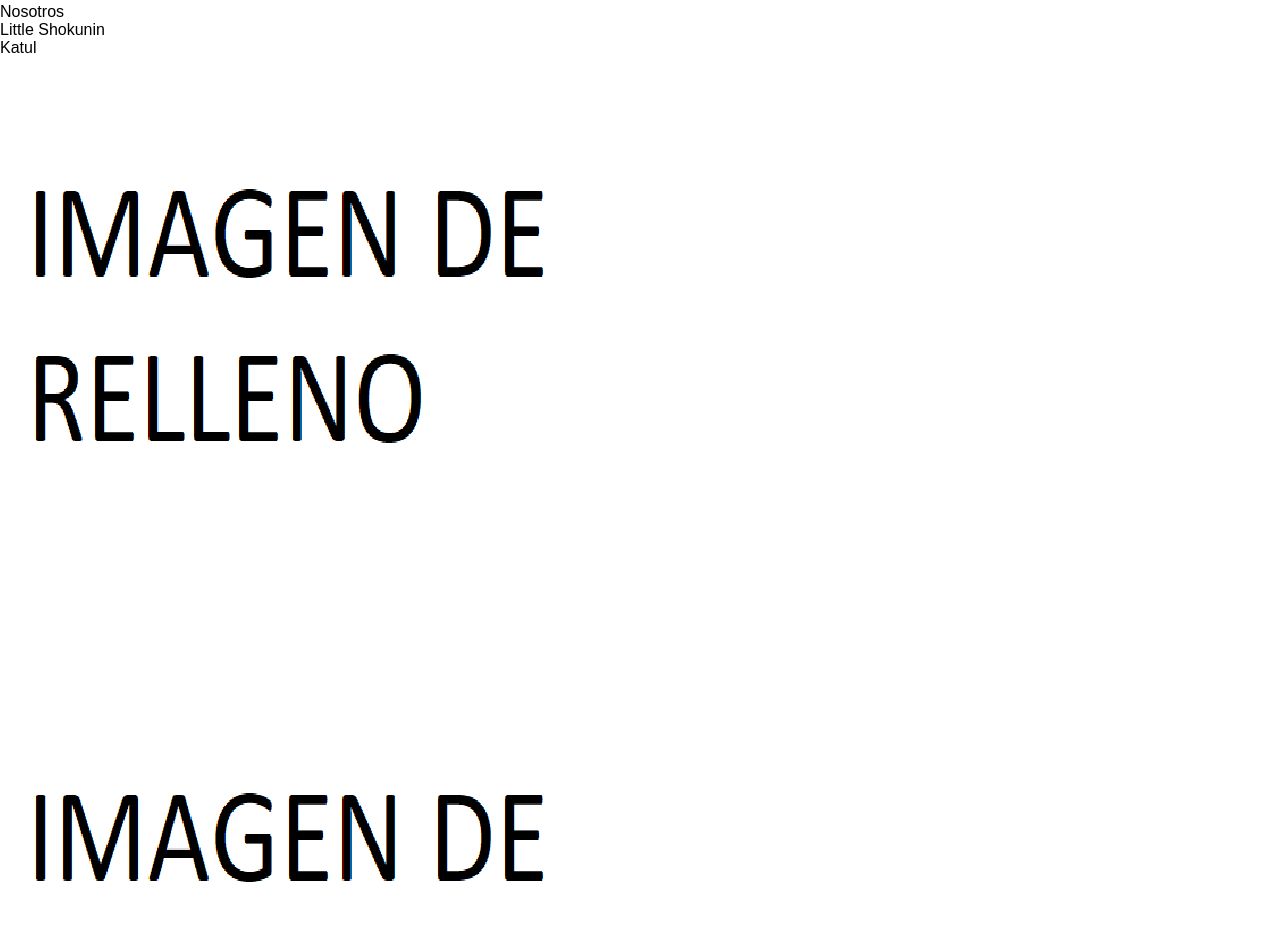
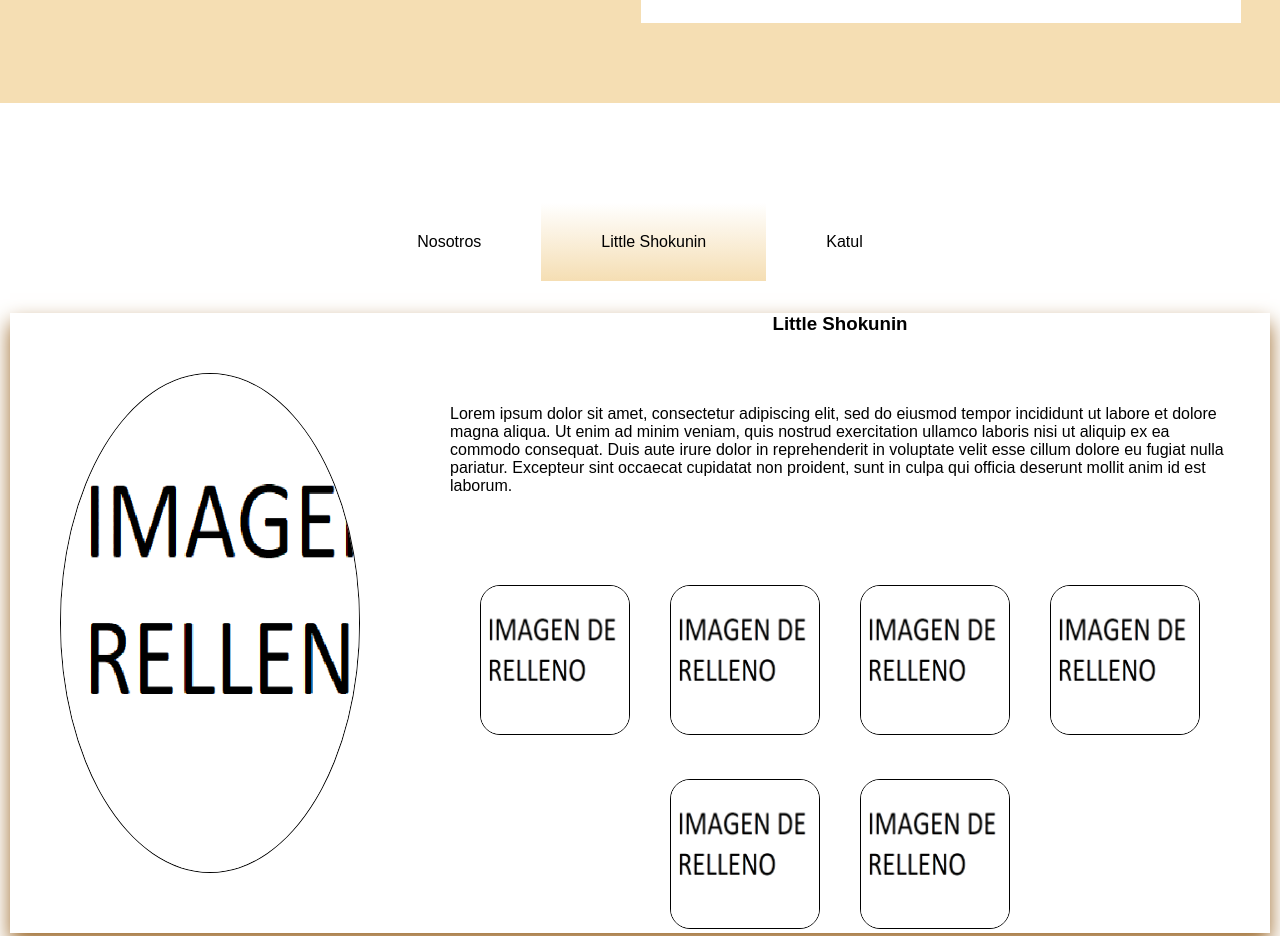
Before and after one commit to Pakeating/Web-Shokunin-Katul, a plain HTML site: page index.html in a window 1280 px wide. Shown: the part 737-1673 px from the top of the page. Drawn offline with Linux system fonts and the light colour scheme.

Commit message:
estilos hasta about incluido

```diff
--- a/assets/style.css
+++ b/assets/style.css
@@ -4,3 +4,161 @@
     box-sizing: border-box;
     font-family: sans-serif;
 }
+/* variables */
+:root{
+    --color1:wheat;
+    --color2:rgb(194, 91, 91);
+    --color3:rgb(157, 107, 45);
+    --text-color1:white;
+    --text-color2:rgb(27, 27, 27);
+
+}
+
+
+
+                    /* nabvar */
+
+.navbar{
+    width: 100%;
+    position:fixed;
+    top:0;
+    background-color: var(--color1);
+    height:70px;
+    overflow: hidden;
+}
+.navbar ul{
+    display:flex;
+    justify-content: space-evenly;
+    align-items: center;
+    flex-wrap: wrap;
+}
+.navbar ul .container-list{
+
+    display:flex;
+    justify-content:end;
+    align-items: center;
+    list-style: none;
+    margin: auto;
+
+}
+.navbar li a{
+    text-decoration: none;
+    padding:30px;
+    color:var(--text-color2)
+}
+.navbar li a:hover{
+    background-color:var(--color3);
+    color:var(--color1)
+}
+.navbar ul li img{
+    height: 70px;
+    margin-left: 30px;
+}
+
+            /* portada */
+
+#portada{
+    padding-top: 20vh;
+    padding-bottom: 10vh;
+    width:100%;
+    display:flex;
+    flex-wrap: wrap;
+    align-items: center;
+    justify-content: center;
+    gap:20vh;
+    background-color: var(--color1);
+}
+
+            /* about */
+
+#about{
+    margin:10px;
+    margin-top:50px;
+    display:flex;
+    flex-direction: column;
+    align-items: center;
+
+}
+.about-container-selector{
+    height: 60px;
+    margin-bottom: 100px;
+}
+.about-container-selector ul{
+    width:100%;
+    display:flex;
+    align-items: center;
+    justify-content: center;
+    list-style: none;
+    padding: 20px;
+
+}
+
+.about-container-selector li{
+    padding:60px;
+    transition:ease 0.3s;
+}
+
+.about-container-selector li:hover{
+    padding:30px 60px;
+    background-color:rgba(245, 222, 179, 0.2);
+}
+
+.about-container-selector ul .active{
+    background:linear-gradient(white , var(--color1));
+    padding: 30px 60px;
+}
+
+.container-content{
+    display:none;
+}
+
+.container-content.active{
+    display:flex;
+    margin-top: 0px;
+    box-shadow: 0px 10px 20px var(--color3);
+    align-items: center;
+    justify-content: center;
+
+}
+.container-content.active img{
+    height: 500px;
+}
+.container-content.active .container-content-text{
+    display: flex;
+    flex-direction: column;
+    justify-content: center;
+    align-items: center;
+}
+.container-content.active .container-content-text h3{
+    margin-bottom: 30px;
+}
+.container-content.active .container-content-text p{
+    margin:40px
+}
+
+.container-content.active .container-img{
+    height: 500px;
+    min-width: 300px;
+    border-radius: 50%;
+    border: 1px solid black;
+    margin:50px;
+    overflow: hidden;
+}
+
+.container-content-text-cards{
+    margin-top: 50px;
+    display: flex;
+    justify-content: center;
+    gap:40px;
+    flex-wrap: wrap;
+}
+
+.container-content-text-cards .card img{
+    height: 150px;
+    border-radius: 20px;
+    border: 1px solid black;
+    transition: ease-in 0.2s;
+}
+.container-content-text-cards .card img:hover{
+    opacity:0.2;
+}
--- a/index.html
+++ b/index.html
@@ -1,11 +1,12 @@
 <!DOCTYPE html>
 <html lang="es">
+
 <head>
 	<meta charset="UTF-8">
 	<meta name="viewport" content="width=device-width, initial-scale=1.0">
 	<title>Tus Artesanias al mejor precio</title>
 	<link rel="stylesheet" href="assets/style.css">
-    <link rel="stylesheet" href="">
+	<link rel="icon" href="Assets/img/favicon.png" type="image/png">
 </head>
 
 
@@ -13,12 +14,16 @@
 	<header>
 		<div class="navbar">
 			<ul>
+				<li><img src="assets/img/LogoEmpresa.png" alt=""></li>
+				<div class="container-list">
 					<li><a href="#portada"> Inicio</a></li>
 					<li><a href="#about">Sobre Nosotros</a></li>
 					<li><a href="#productos">Productos</a></li>
 					<li><a href="#eventos">Encuéntranos</a></li>
 					<li><a href="#eventos-pasados">Eventos pasados</a></li>
 					<li><a href="#contacto">Contacto</a></li>
+				</div>
+
 
 			</ul>
 		</div>
@@ -34,20 +39,83 @@
 		<section id="about">
 			<div class="about-container-selector">
 				<ul>
-                    <li id="selector-nosotros">Nosotros</li>
-                    <li id="selector-shokunin">Little Shokunin</li>
-                    <li id="selector-katul">Katul</li>
+					<li id="selector-nosotros" class="selector">Nosotros</li>
+					<li id="selector-shokunin" class="selector active">Little Shokunin</li>
+					<li id="selector-katul" class="selector">Katul</li>
 				</ul>
 			</div>
 			<div class="about-container-content">
-                <div id="content-nosotros" class="container-content-1 active">
+				<div id="content-nosotros" class="container-content ">
+					<img src="assets/img/relleno.png" alt="">
+					<p>Lorem ipsum dolor sit amet, consectetur adipiscing elit, sed do eiusmod tempor incididunt ut labore et
+					dolore magna aliqua. Ut enim ad minim veniam, quis nostrud exercitation ullamco laboris nisi ut aliquip ex
+					ea commodo consequat. Duis aute irure dolor in reprehenderit in voluptate velit esse cillum dolore eu fugiat
+					nulla pariatur. Excepteur sint occaecat cupidatat non proident, sunt in culpa qui officia deserunt mollit
+					anim id est laborum.</p>
+				</div>
+				<div id="content-shokunin" class="container-content active">
+					<div class="container-img">
 						<img src="assets/img/relleno.png" alt="">
 					</div>
-                <div id="content-shokunin" class="container-content-2">
+					<div class="container-content-text">
+						<h3>Little Shokunin</h3>
+						<p>Lorem ipsum dolor sit amet, consectetur adipiscing elit, sed do eiusmod tempor incididunt ut labore et
+						dolore magna aliqua. Ut enim ad minim veniam, quis nostrud exercitation ullamco laboris nisi ut aliquip ex
+						ea commodo consequat. Duis aute irure dolor in reprehenderit in voluptate velit esse cillum dolore eu
+						fugiat nulla pariatur. Excepteur sint occaecat cupidatat non proident, sunt in culpa qui officia deserunt
+						mollit anim id est laborum.</p>
+						<div class="container-content-text-cards">
+							<div class="card">
+								<a href="#"><img src="assets/img/relleno.png" alt=""></a>
+							</div>
+							<div class="card">
+								<a href="#"><img src="assets/img/relleno.png" alt=""></a>
+							</div>
+							<div class="card">
+								<a href="#"><img src="assets/img/relleno.png" alt=""></a>
+							</div>
+							<div class="card">
+								<a href="#"><img src="assets/img/relleno.png" alt=""></a>
+							</div>
+							<div class="card">
+								<a href="#"><img src="assets/img/relleno.png" alt=""></a>
+							</div>
+							<div class="card">
+								<a href="#"><img src="assets/img/relleno.png" alt=""></a>
+							</div>
+						</div>
+					</div>
+				</div>
+				<div id="content-katul" class="container-content">
+					<img src="assets/img/relleno.png" alt="">
+					<div class="container-content-text">
+						<h3>Katul</h3>
+						<p>Lorem ipsum dolor sit amet, consectetur adipiscing elit, sed do eiusmod tempor incididunt ut labore et
+							dolore magna aliqua. Ut enim ad minim veniam, quis nostrud exercitation ullamco laboris nisi ut aliquip ex
+							ea commodo consequat. Duis aute irure dolor in reprehenderit in voluptate velit esse cillum dolore eu
+							fugiat nulla pariatur. Excepteur sint occaecat cupidatat non proident, sunt in culpa qui officia deserunt
+							mollit anim id est laborum.</p>
+						<div class="container-content-text-cards">
+							<div class="card">
 								<img src="assets/img/relleno.png" alt="">
 							</div>
-                <div id="content-katul" class="container-content-3">
+							<div class="card">
 								<img src="assets/img/relleno.png" alt="">
+							</div>
+							<div class="card">
+								<img src="assets/img/relleno.png" alt="">
+							</div>
+							<div class="card">
+								<img src="assets/img/relleno.png" alt="">
+							</div>
+							<div class="card">
+								<img src="assets/img/relleno.png" alt="">
+							</div>
+							<div class="card">
+								<img src="assets/img/relleno.png" alt="">
+							</div>
+						</div>
+					</div>
 				</div>
 			</div>
 		</section>
@@ -57,22 +125,30 @@
 				<div class="container-cards-producto">
 					<h2>Lorem Ipsum</h2>
 					<img src="assets/img/relleno.png" alt="">
-                    <p>Lorem ipsum dolor sit amet, consectetur adipiscing elit, sed do eiusmod tempor incididunt ut labore et dolore magna aliqua. Ut enim ad minim veniam, quis nostrud exercitation ullamco laboris nisi ut aliquip ex ea commodo consequat.</p>
+					<p>Lorem ipsum dolor sit amet, consectetur adipiscing elit, sed do eiusmod tempor incididunt ut labore et
+						dolore magna aliqua. Ut enim ad minim veniam, quis nostrud exercitation ullamco laboris nisi ut aliquip ex
+						ea commodo consequat.</p>
 				</div>
 				<div class="container-cards-producto">
 					<h2>Lorem Ipsum</h2>
 					<img src="assets/img/relleno.png" alt="">
-                    <p>Lorem ipsum dolor sit amet, consectetur adipiscing elit, sed do eiusmod tempor incididunt ut labore et dolore magna aliqua. Ut enim ad minim veniam, quis nostrud exercitation ullamco laboris nisi ut aliquip ex ea commodo consequat.</p>
+					<p>Lorem ipsum dolor sit amet, consectetur adipiscing elit, sed do eiusmod tempor incididunt ut labore et
+						dolore magna aliqua. Ut enim ad minim veniam, quis nostrud exercitation ullamco laboris nisi ut aliquip ex
+						ea commodo consequat.</p>
 				</div>
 				<div class="container-cards-producto">
 					<h2>Lorem Ipsum</h2>
 					<img src="assets/img/relleno.png" alt="">
-                    <p>Lorem ipsum dolor sit amet, consectetur adipiscing elit, sed do eiusmod tempor incididunt ut labore et dolore magna aliqua. Ut enim ad minim veniam, quis nostrud exercitation ullamco laboris nisi ut aliquip ex ea commodo consequat.</p>
+					<p>Lorem ipsum dolor sit amet, consectetur adipiscing elit, sed do eiusmod tempor incididunt ut labore et
+						dolore magna aliqua. Ut enim ad minim veniam, quis nostrud exercitation ullamco laboris nisi ut aliquip ex
+						ea commodo consequat.</p>
 				</div>
 				<div class="container-cards-producto">
 					<h2>Lorem Ipsum</h2>
 					<img src="assets/img/relleno.png" alt="">
-                    <p>Lorem ipsum dolor sit amet, consectetur adipiscing elit, sed do eiusmod tempor incididunt ut labore et dolore magna aliqua. Ut enim ad minim veniam, quis nostrud exercitation ullamco laboris nisi ut aliquip ex ea commodo consequat.</p>
+					<p>Lorem ipsum dolor sit amet, consectetur adipiscing elit, sed do eiusmod tempor incididunt ut labore et
+						dolore magna aliqua. Ut enim ad minim veniam, quis nostrud exercitation ullamco laboris nisi ut aliquip ex
+						ea commodo consequat.</p>
 				</div>
 			</div>
 
@@ -82,7 +158,9 @@
 			<div class="carrousel">
 				<!-- usar bootstrap para carrusel? -->
 				<img src="assets/img/relleno.png" alt="">
-                <p>Lorem ipsum dolor sit amet, consectetur adipiscing elit, sed do eiusmod tempor incididunt ut labore et dolore magna aliqua. Ut enim ad minim veniam, quis nostrud exercitation ullamco laboris nisi ut aliquip ex ea commodo consequat.</p>
+				<p>Lorem ipsum dolor sit amet, consectetur adipiscing elit, sed do eiusmod tempor incididunt ut labore et dolore
+					magna aliqua. Ut enim ad minim veniam, quis nostrud exercitation ullamco laboris nisi ut aliquip ex ea commodo
+					consequat.</p>
 				<p class="nombrecliente">Lorem Ipsum</p>
 			</div>
 		</section>
@@ -109,7 +187,8 @@
 		<!-- contacto  -->
 		<section id="contacto">
 			<h2>Quieres trabajar con nosotros?</h2>
-            <p>Si queires un producto personalizado con tu propio diseño, puedes contactar con nosotros por los siguientes medios:</p>
+			<p>Si queires un producto personalizado con tu propio diseño, puedes contactar con nosotros por los siguientes
+				medios:</p>
 
 		</section>
 	</main>
```
Also changed, not shown: assets/app.js (deleted), assets/img/LogoEmpresa.png (added), assets/img/favicon.png (added), assets/script.js (added). Lines whose indentation alone changed are shown as unchanged.
